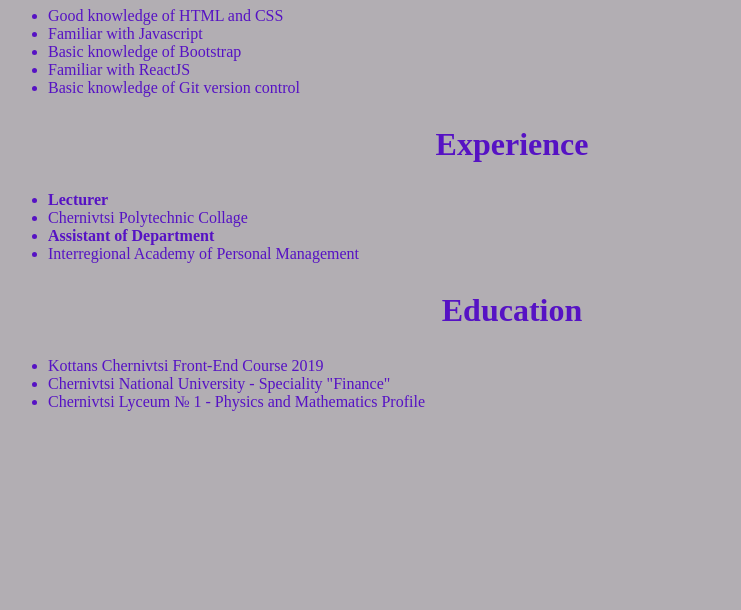
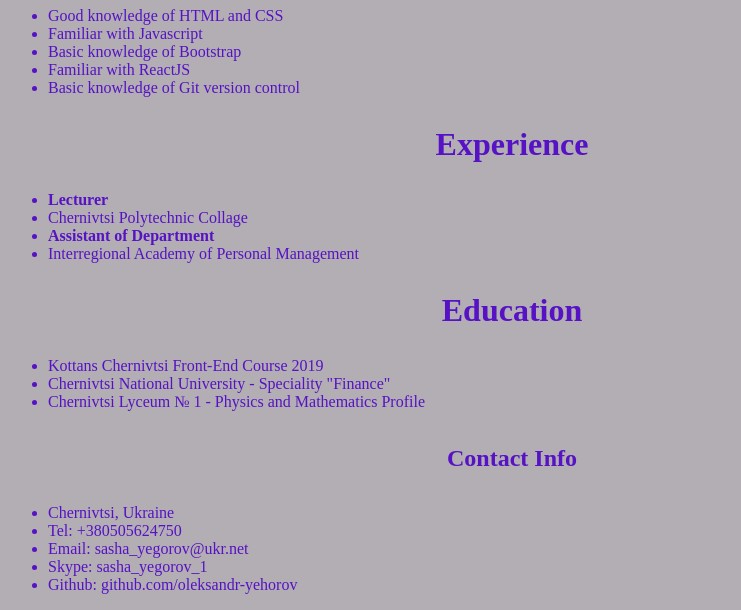
Before and after one commit to oleksandr-yehorov/rsschool-cv, a plain HTML site: page index.html in a window 1280 px wide. Shown: the part 584-1194 px from the top of the page, without its empty margins (0-741 px from the left). Before the commit the page ends 1011 px from the top, so only its background shows below. Drawn offline with Linux system fonts and the light colour scheme.

Commit message:
feat: add footer

```diff
--- a/index.html
+++ b/index.html
@@ -43,6 +43,15 @@
 
         </div>
     </main>
-
+    <footer>
+            <h4>Contact Info</h4>
+            <ul>
+                <li>Chernivtsi, Ukraine</li>
+                <li>Tel: +380505624750</li>
+                <li>Email: sasha_yegorov@ukr.net</li>
+                <li>Skype: sasha_yegorov_1</li>
+                <li>Github: github.com/oleksandr-yehorov</li>
+            </ul>
+        </footer>
 </body>
 </html>
```
